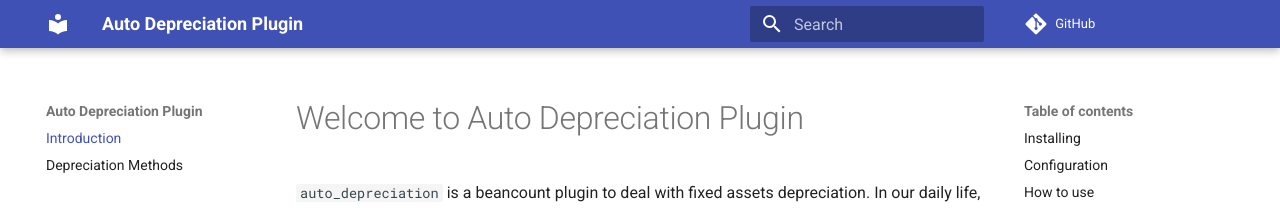
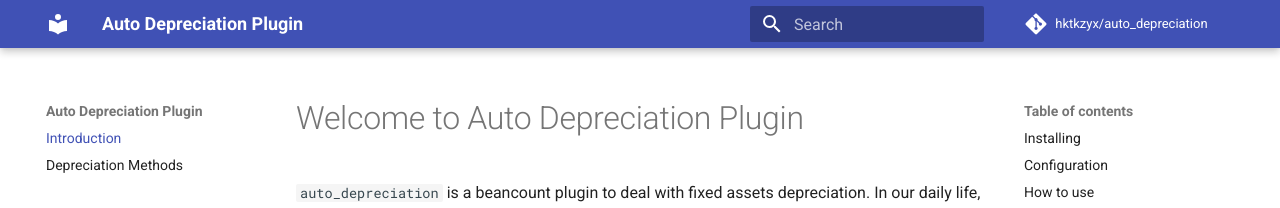
Before and after one commit to hktkzyx/auto-depreciation, an MkDocs documentation site: the page built from docs/index.md, in a window 1280 px wide. Shown: the top 208 px of the page. Built offline with MkDocs 1.6.1 and Material for MkDocs 9.7.7, drawn with Linux system fonts in a browser that asks for light colours; comment, search, counter and statistics services are not loaded.

```diff
--- a/docs/requirements.txt
+++ b/docs/requirements.txt
@@ -1,2 +1,5 @@
 mkdocs-material==4.6.3
-pymdown-extensions==6.3
+mkdocs>=1.0
+Pygments>=2.4
+markdown>=3.2
+pymdown-extensions>=6.3,<7
--- a/mkdocs.yml
+++ b/mkdocs.yml
@@ -1,10 +1,11 @@
 # Project information
 site_name: Auto Depreciation Plugin
-site_description: 'A Beancount plugin for fixed assets depreciation'
-site_author: 'hktkzyx'
+site_description: A Beancount plugin for fixed assets depreciation
+site_author: hktkzyx
 site_url: 'https://auto-depreciation.readthedocs.io/'
 
 # Repository
+repo_name: hktkzyx/auto_depreciation
 repo_url: 'https://github.com/hktkzyx/auto_depreciation'
 
 # Configuration
```
